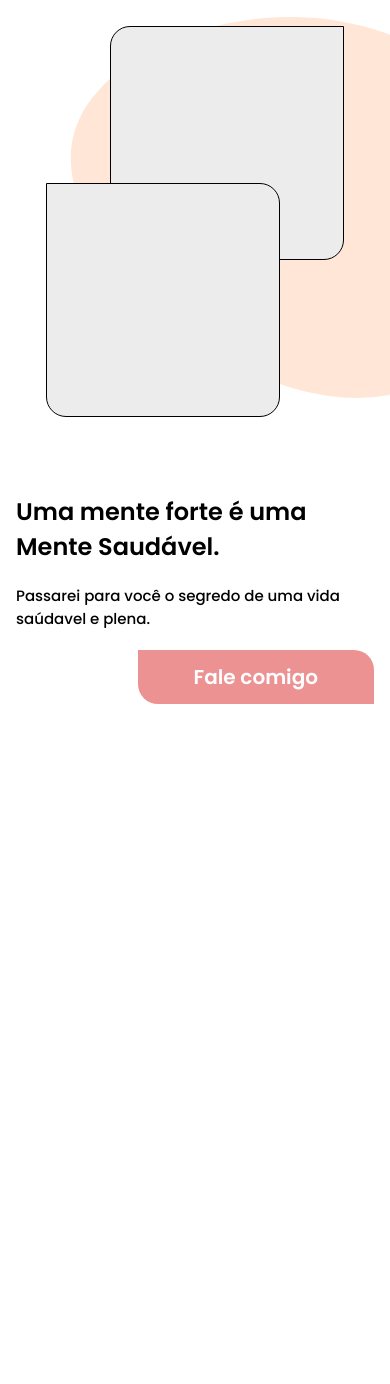
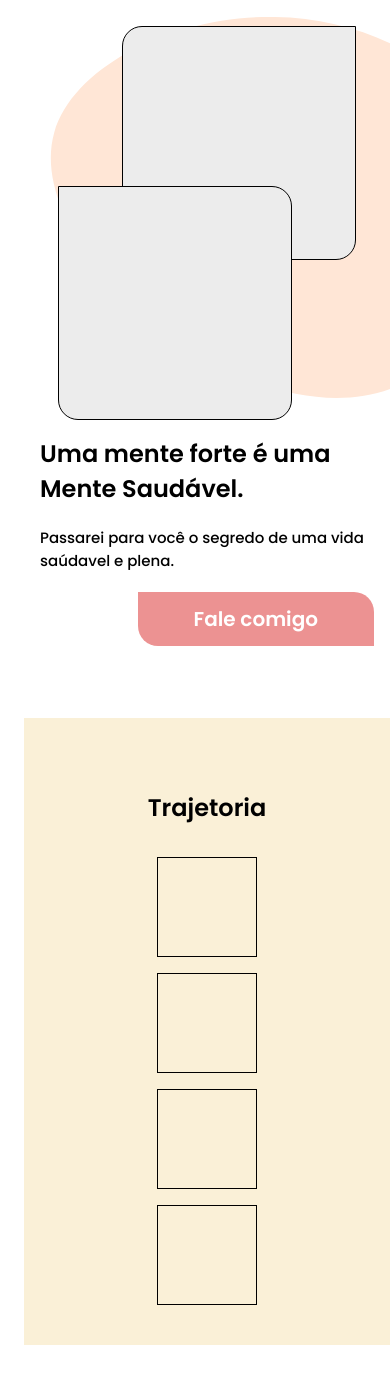
Before and after one commit to dansf/Web--PortfolioThais, a plain HTML site: page index.html in a window 390 px wide. Shown: the part 46-1430 px from the top of the page. Before the commit the page ends 844 px from the top, so only its background shows below. Drawn offline with nearby package versions, Linux system fonts and the light colour scheme.

Commit message:
Secao de trajetoria

```diff
--- a/index.html
+++ b/index.html
@@ -20,7 +20,7 @@
     <header class="header" id="header">
         <nav class="nav container">
           <a href="#" class="nav__logo">Thais</a>
-          <div class="nav__container">
+          <div class="nav__container menu">
             <ul class="nav__ul">
               <li class="nav__item">
                 <a href="#" class="nav__link">Home</a>
@@ -46,11 +46,12 @@
     </header>
     <main class="main">
       <section class="home section">
+        <img src="./assets/images/blob (3).svg" alt="Blob3" class="blob3" srcset="">
         <div class="home__container container">
           <div class="one">
             <div class="img1"></div>
             <div class="img2"></div>
-            <img src="./assets/images/blob (3).svg" alt="Blob3" class="blob3" srcset="">
+
           </div>
           <div class="two">
             <h1>Uma mente forte é uma Mente Saudável.</h1>
@@ -58,9 +59,21 @@
             <button class="btn-fale-cmg">Fale comigo</button>
           </div>
         </div>
+
+        <div class="tree section">
+          <h1>Trajetoria</h1>
+          <div class="boxes">
+            <div class="box"></div>
+            <div class="box"></div>
+            <div class="box"></div>
+            <div class="box"></div>
+          </div>
+        </div>
       </section>
     </main>
 
+
+    <script type="module" src="js/index.js"></script>
     <!-- Link Icons -->
     <script src="https://unpkg.com/boxicons@2.1.2/dist/boxicons.js"></script>
   </body>
--- a/js/index.js
+++ b/js/index.js
@@ -0,0 +1,6 @@
+const menu = document.querySelector(".menu");
+const toggleMenu = document.querySelector(".toggle");
+const closeMenu = document.querySelector(".close");
+
+toggleMenu.addEventListener("click", () => menu.classList.add("show-menu"));
+closeMenu.addEventListener("click", () => menu.classList.remove("show-menu"));
--- a/sass/_boilerplate.scss
+++ b/sass/_boilerplate.scss
@@ -81,3 +81,8 @@ a {
 .section-title {
   margin-bottom: $mb-2-5;
 }
+
+.show-menu{
+  right: 0 !important;
+  @include transition;
+}
--- a/sass/_variables.scss
+++ b/sass/_variables.scss
@@ -6,7 +6,8 @@ $red-color: #F4BFBF;
 $orange-color: #FFD9C0;
 $yellow-color: #FAF0D7;
 $second-color: #8CC0DE;
-$darkRed-color: #EC9292;
+$redDark-color: #EC9292;
+$yellowLight-color: #faf0d7;
 $black-color: #000;
 $white-color: #fff;
 
--- a/sass/index.scss
+++ b/sass/index.scss
@@ -1,6 +1,6 @@
 @use "import" as *;
 
-//* NavBar *//
+//*================= NavBar ====================*//
 .header {
   position: fixed;
   top: 0;
@@ -65,7 +65,7 @@
         position: absolute;
         bottom: -3.5px;
         left: 0;
-        background-color: $darkRed-color;
+        background-color: $yellowLight-color;
         width: 100%;
         height: 3px;
         transform: scaleX(0);
@@ -99,25 +99,34 @@
   @include font($h3-font-size, $font-regular);
 }
 
-//* Body *//
+//*================= Body ====================*//
 .main {
 }
 
 .home {
+  position: relative;
+  overflow: hidden;
+  padding-left: $mb-1-5;
+  flex-direction: column;
+
+  .blob3 {
+    z-index: -1;
+    position: absolute;
+    width: rem(700);
+    top: -90px;
+    left: -70px;
+  }
+
   &__container {
+    @include grid($mb-1);
+    grid-template-columns: 1fr;
+    grid-template-rows: 1fr auto;
+    // border: $border;
+
     .one {
-      position: relative;
       @include grid(0);
       grid-template-columns: repeat(2, 1fr);
       grid-template-rows: repeat(2, 1fr);
-
-      .blob3 {
-        z-index: -1;
-        position: fixed;
-        width: rem(700);
-        top: -90px;
-        left: -50px;
-      }
 
       .img1,
       .img2 {
@@ -131,10 +140,10 @@
       .img1 {
         border-radius: 20px 0 20px 20px;
         grid-column: 1/span 2;
-        grid-row: 1;
+        grid-row: 1/span 2;
         justify-self: center;
-        align-self: center;
-        margin-left: $mb-4;
+        // align-self: center;
+        margin: 0 0 0 $mb-4;
       }
 
       .img2 {
@@ -142,8 +151,8 @@
         grid-column: 1/span 2;
         grid-row: 1/span 2;
         justify-self: center;
-        align-self: center;
-        margin: $mb-5 $mb-4 0 0;
+        // align-self: center;
+        margin: 10rem $mb-4 0 0;
       }
     }
 
@@ -152,33 +161,53 @@
       grid-template-columns: repeat(2, 1fr);
       grid-template-rows: 1fr, 1fr, auto;
 
-      h1{
+      h1 {
         @include font($h1-font-size, $font-semi-bold);
-        grid-column: 1/span 2;
+        grid-column: 1 / span 2;
         grid-row: 1;
       }
 
-      p{
+      p {
         @include font;
-        grid-column: 1/span 2;
+        grid-column: 1 / span 2;
         grid-row: 2;
       }
 
-      button{
-        grid-column: 1/span 2;
+      button {
+        grid-column: 1 / span 2;
         grid-row: 3;
         justify-self: flex-end;
         border-radius: 0 20px 0 20px;
-        background-color: $darkRed-color;
+        background-color: $redDark-color;
         color: $white-color;
         @include font($h2-font-size, $font-semi-bold);
         padding: $mb-0-75 $mb-3-5;
         @include transition;
 
-        &:hover{
+        &:hover {
           background-color: $red-color;
         }
       }
     }
   }
+
+  .tree{
+    background-color: $yellowLight-color;
+    width: 100%;
+    margin-top: $mb-4-5;
+    @include grid;
+
+
+    .boxes{
+      @include grid($mb-1);
+      grid-template-columns: 1fr;
+      justify-items: center;
+
+      .box{
+        border: 1px solid $black-color;
+        height: rem(100);
+        width: rem(100);
+      }
+    }
+  }
 }
```
Also changed, not shown: css/index.css, 1 other file.
